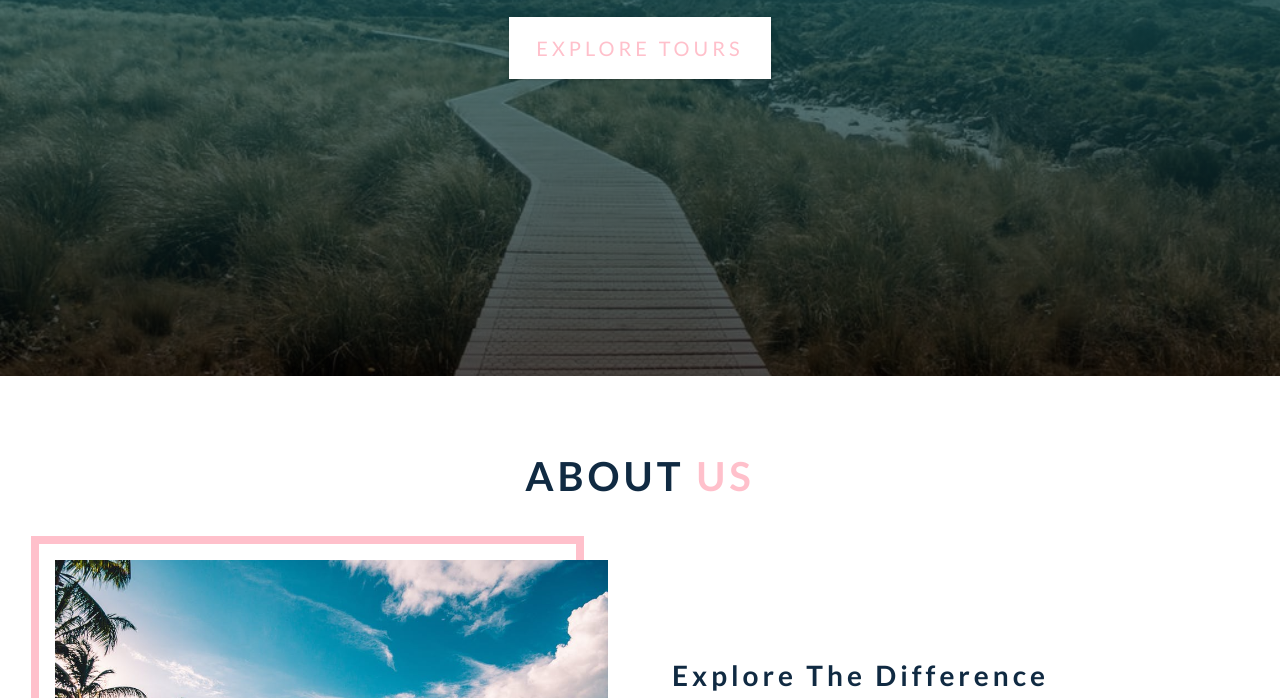
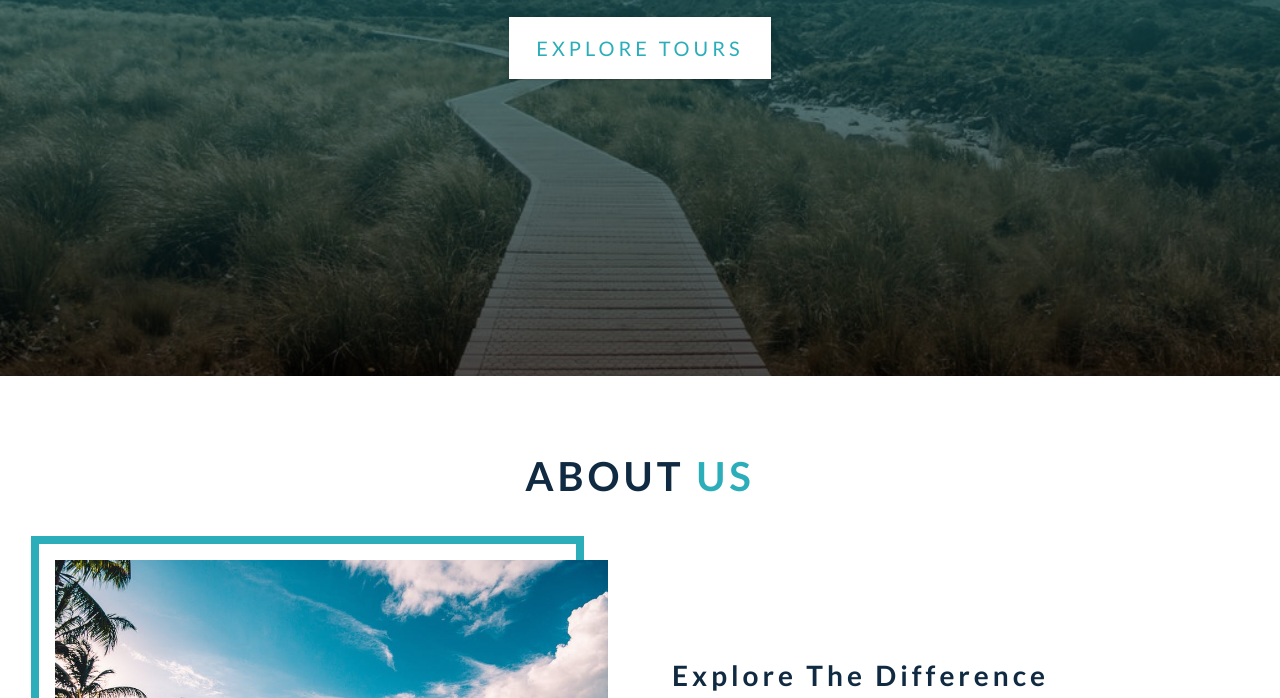
Before and after one commit to jg00/proj-css-backroads-js, a plain HTML site: page index.html in a window 1280 px wide. Shown: the part 424-1122 px from the top of the page. Drawn offline with Linux system fonts and the light colour scheme.

Commit message:
fix primary color

```diff
--- a/css/styles.css
+++ b/css/styles.css
@@ -19,7 +19,6 @@ Variables
   --clr-primary-4: hsl(184, 77%, 34%);
   /* primary/main color */
   --clr-primary-5: hsl(185, 62%, 45%);
-  --clr-primary-5: pink;
   /* lighter shades of primary color */
   --clr-primary-6: hsl(185, 57%, 50%);
   --clr-primary-7: hsl(184, 65%, 59%);
```
